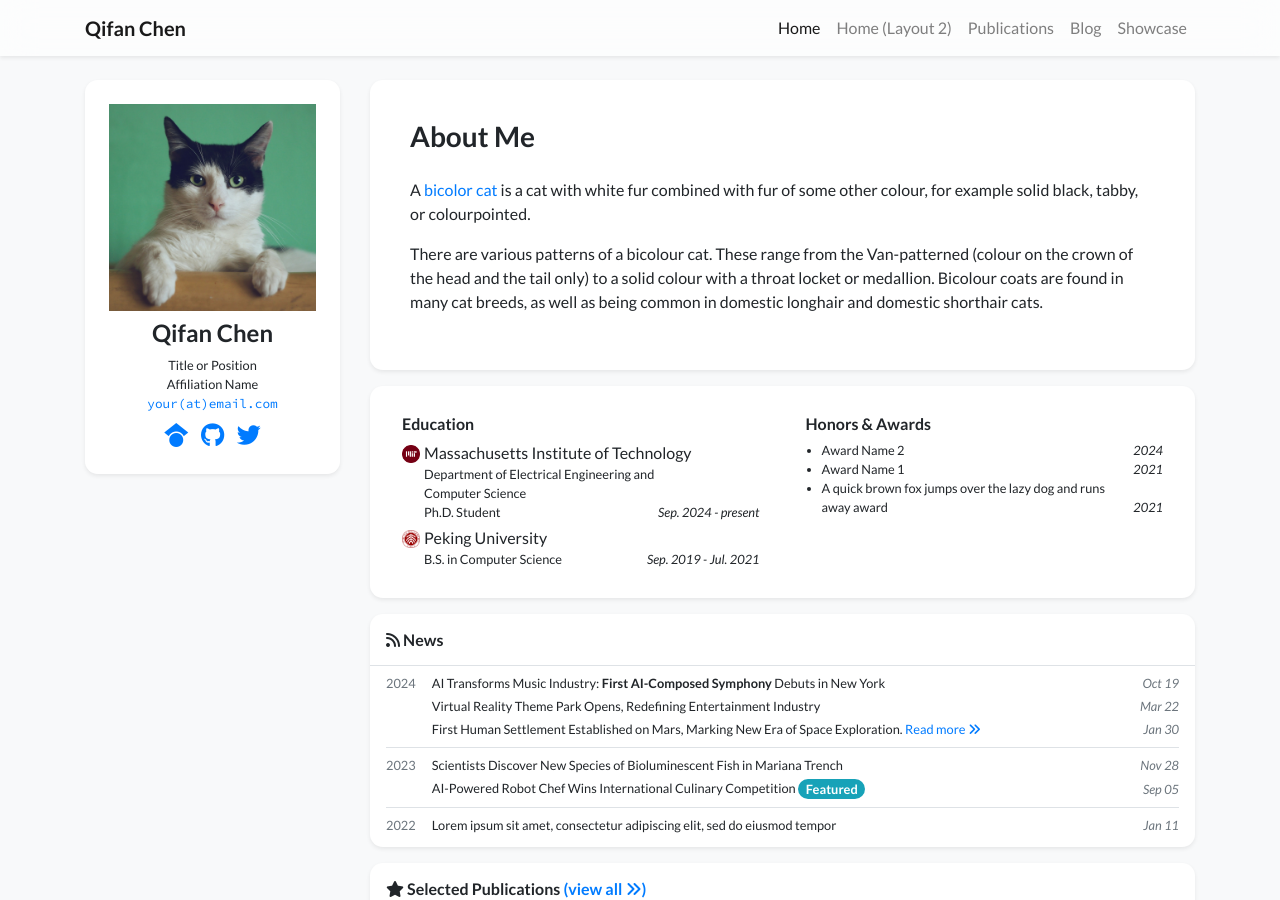
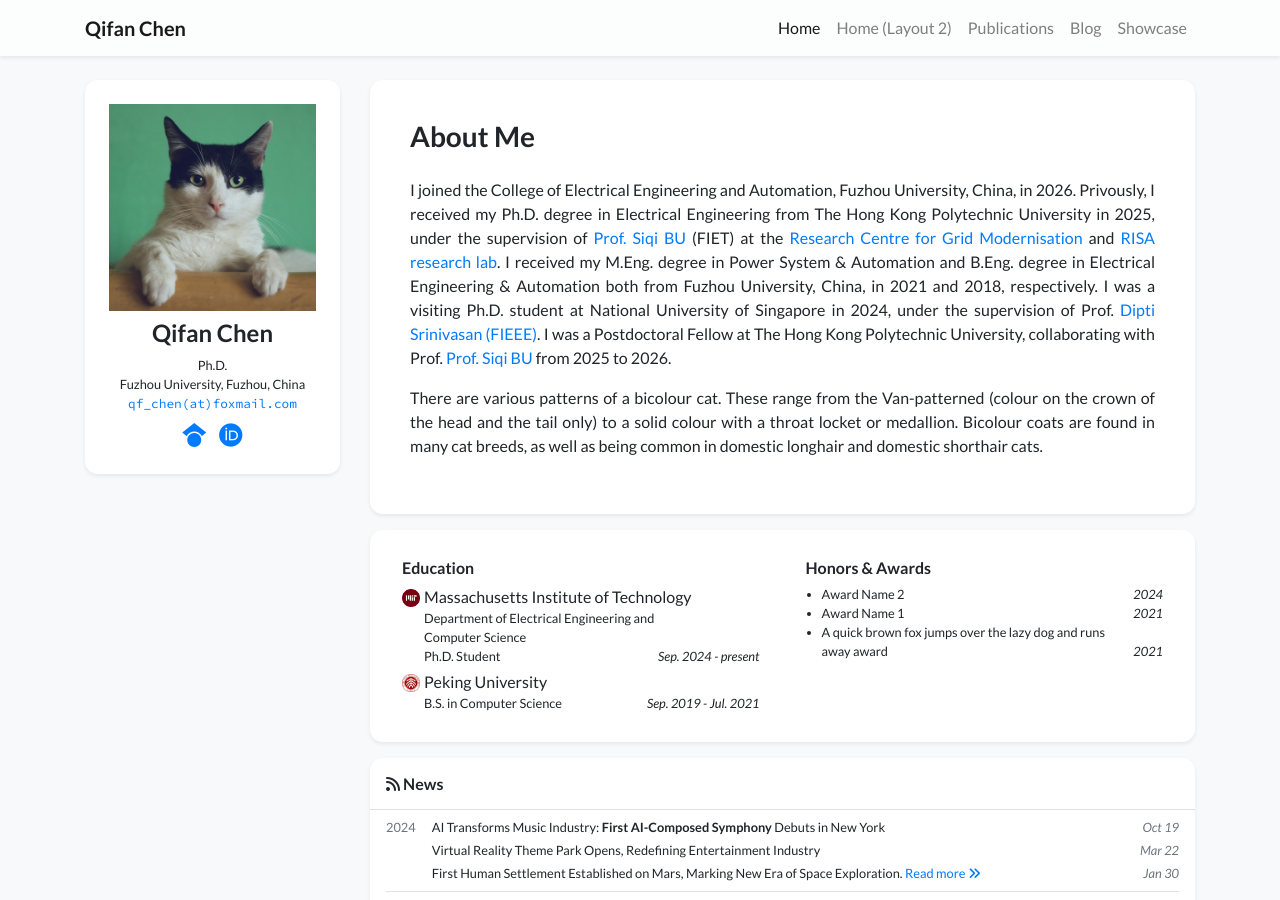
Before and after one commit to ChQf/homepage-next, a Jekyll site: the page built from index.html, in a window 1280 px wide and 900 px high. Built offline with Jekyll 4.4.1, drawn with Linux system fonts in a browser that asks for light colours; nearby versions of some CDN libraries; a style sheet for code colours, icons or effects is not loaded.

Commit message:
Update profile.yml

```diff
--- a/_data/profile.yml
+++ b/_data/profile.yml
@@ -3,23 +3,35 @@ secondary_name: "陈启凡"
 navbar_name: "Qifan Chen"
 
 positions:
-- name: Title or Position
-- name: Affiliation Name
-  logo: /assets/images/badges/MIT_Social_circle.png  # Logo is optional
+- name: Ph.D.
+- name: Fuzhou University, Fuzhou, China
+  logo: /assets/images/badges/fzu_logo1.png  # Logo is optional
 
 
-email: "your@email.com"
+email: "qf_chen@foxmail.com"
 # cv_link: link-to-your-cv-file
-gscholar: xFmQpf4AAAAJ  # This is an example, replace it with your own Google Scholar ID
-github: your_github_id
-twitter: your_twitter_id  # Do not include the '@' symbol
+gscholar: gnaW8bEAAAAJ  # This is an example, replace it with your own Google Scholar ID
+# github: your_github_id
+# twitter: your_twitter_id  # Do not include the '@' symbol
 # linkedin: your-linked-in-id
-# orcid: 0000-0000-0000-0000
+orcid: 0000-0001-7895-6991
 
-short_bio_text_justify: false
+short_bio_text_justify: true
 short_bio: >-
   <p>
-    A <a href="https://en.wikipedia.org/wiki/Bicolor_cat" target="_blank">bicolor cat</a> is a cat with white fur combined with fur of some other colour, for example solid black, tabby, or colourpointed.
+    I joined the College of Electrical Engineering and Automation, Fuzhou University, China, in 2026.
+    Privously, I received my Ph.D. degree in Electrical Engineering from The Hong Kong Polytechnic University in 2025, under the supervision of
+    <a href="https://www.polyu.edu.hk/eee/people/academic-staff-and-teaching-staff/prof-bu-siqi/" target="_blank">Prof. Siqi BU</a>
+    (FIET) at the
+    <a href="https://www.polyu.edu.hk/rcgm/?sc_lang=en" target="_blank">Research Centre for Grid Modernisation</a> and
+    <a href="https://www.polyu.edu.hk/eee/people/academic-staff-and-teaching-staff/prof-bu-siqi/" target="_blank">RISA research lab</a>.
+    I received my M.Eng. degree in Power System & Automation and
+    B.Eng. degree in Electrical Engineering & Automation both from Fuzhou University, China, in 2021 and 2018, respectively.
+    I was a visiting Ph.D. student at National University of Singapore in 2024, under the supervision of Prof.
+    <a href="https://www.ece.nus.edu.sg/gems/profhome.html" target="_blank">Dipti Srinivasan (FIEEE)</a>.
+    I was a Postdoctoral Fellow at The Hong Kong Polytechnic University, collaborating with Prof.
+    <a href="https://www.polyu.edu.hk/eee/people/academic-staff-and-teaching-staff/prof-bu-siqi/" target="_blank">Prof. Siqi BU</a>
+    from 2025 to 2026.
   </p>
   <p>
     There are various patterns of a bicolour cat. These range from the Van-patterned (colour on the crown of the head
```
